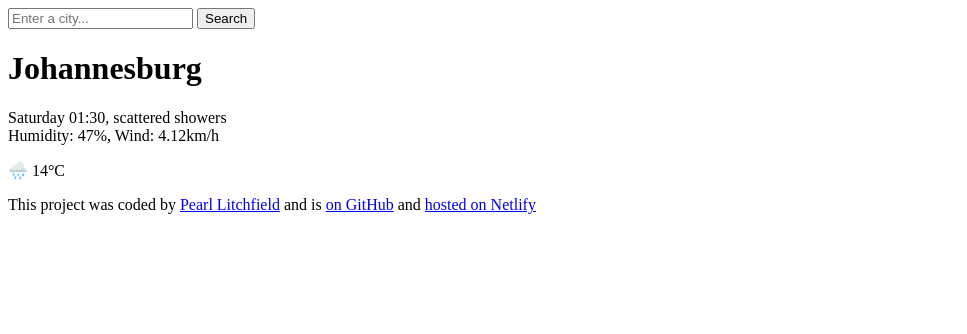
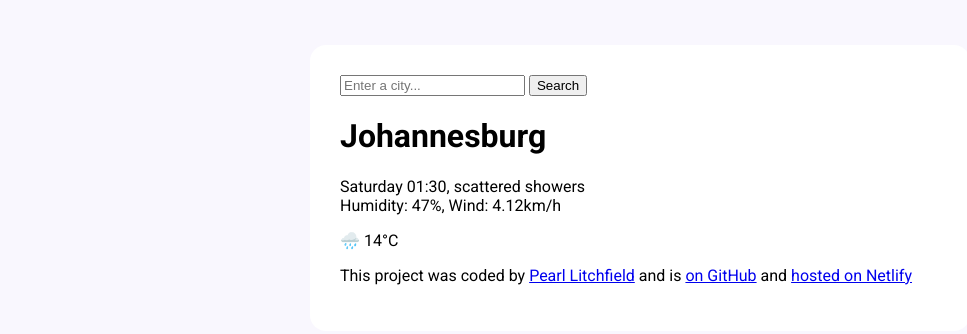
Before and after one commit to pearllitchfield/weather-application-two-github, a plain HTML site: page index.html in a window 1280 px wide. Shown: the whole page, without its empty margins (0-967 px from the left). Drawn offline with Linux system fonts and the light colour scheme.

Commit message:
Updated style.css
Added css to style.css.

```diff
--- a/index.html
+++ b/index.html
@@ -3,9 +3,18 @@
   <head>
     <meta charset="UTF-8" />
     <meta name="viewport" content="width=device-width, initial-scale=1.0" />
+    <link rel="preconnect" href="https://fonts.googleapis.com" />
+    <link rel="preconnect" href="https://fonts.gstatic.com" crossorigin="" />
+    <link
+      href="https://fonts.googleapis.com/css2?family=Pacifico&amp;family=Roboto:ital,wght@0,100..900;1,100..900&amp;display=swap"
+      rel="stylesheet"
+    />
+
+    <link rel="stylesheet" href="style.css" />
     <title>Weather Application</title>
   </head>
   <body>
+    <div class="weather-app">
       <header>
         <form>
           <input type+="search" placeholder="Enter a city..." required />
@@ -42,5 +51,6 @@
           >
         </p>
       </footer>
+    </div>
   </body>
 </html>
--- a/style.css
+++ b/style.css
@@ -0,0 +1,13 @@
+body {
+  background-color: #f9f7fe;
+  font-family: "Roboto", sans-serif;
+}
+
+.weather-app {
+  background: white;
+  max-width: 600px;
+  margin: 45px auto;
+  box-shadow: 0 30px 50px rgba (65, 50, 100, 0.08);
+  border-radius: 16px;
+  padding: 30px;
+}
```
Lines whose indentation alone changed are shown as unchanged.
